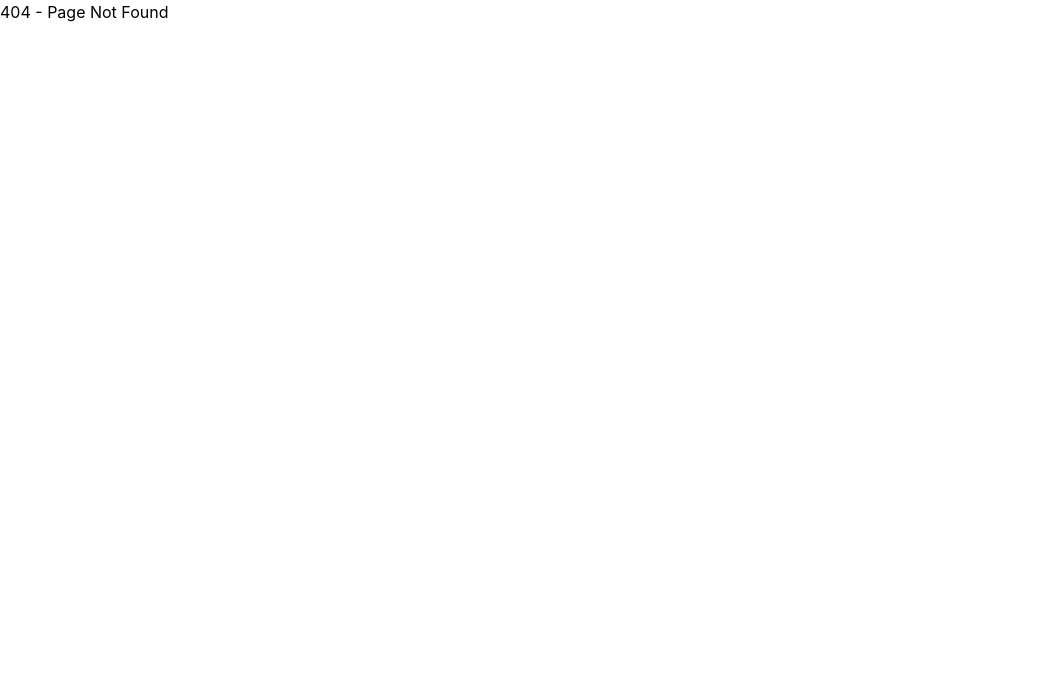
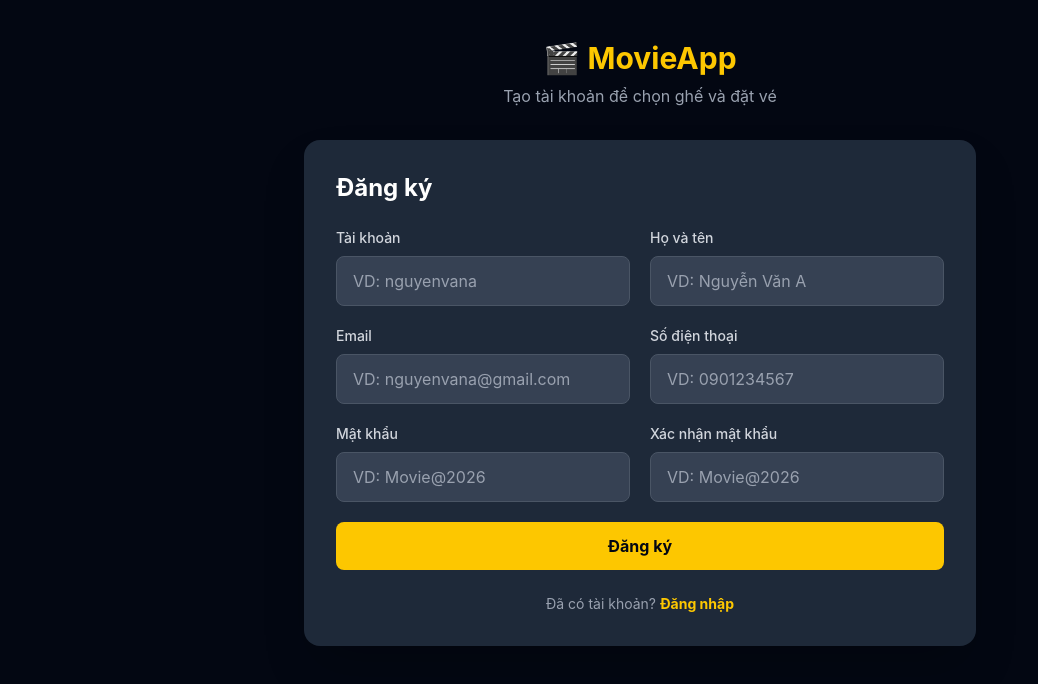
Before and after one commit to huynhgiahuy236/capstone_reactjs, a React (Vite) app: page /register in a window 1280 px wide. Before the commit this address had no page. Shown: the top 684 px of the page, without its empty margins (0-1038 px from the left). Built offline with nearby package versions, Linux system fonts and the light colour scheme.

Commit message:
feat: add registration functionality with validation and create RegisterPage component

```diff
--- a/src/App.jsx
+++ b/src/App.jsx
@@ -1,5 +1,6 @@
 import { BrowserRouter, Route, Routes } from "react-router-dom"
 import LoginPage from "./pages/LoginPage"
+import RegisterPage from "./pages/RegisterPage"
 import HomeLayout from "./Layout/HomeLayout"
 import MovieListPage from "./pages/MovieListPage"
 import MovieDetailPage from "./pages/MovieDetailPage"
@@ -42,6 +43,7 @@ function App() {
           <ScrollToTop />
           <Routes>
             <Route path="/login" element={<LoginPage />} />
+            <Route path="/register" element={<RegisterPage />} />
             <Route path="/" element={<HomeLayout />}>
               <Route index element={<MovieListPage />} />
               <Route path="movie" element={<MovieListPage />} />
--- a/src/api/authApi.js
+++ b/src/api/authApi.js
@@ -8,5 +8,12 @@ export const authApi = {
                 "Content-Type": "application/json-patch+json"
             }
         })
+    },
+    register: (data) => {
+        return axiosInstance.post("/QuanLyNguoiDung/DangKy", data, {
+            headers: {
+                "Content-Type": "application/json-patch+json"
+            }
+        })
     }
 }
--- a/src/pages/LoginPage.jsx
+++ b/src/pages/LoginPage.jsx
@@ -1,6 +1,6 @@
 import { useFormik } from 'formik'
 import React, { useState } from 'react'
-import { useNavigate } from 'react-router-dom'
+import { Link, useLocation, useNavigate } from 'react-router-dom'
 import * as Yup from 'yup'
 import { authApi } from '../api/authApi'
 import { useDispatch } from 'react-redux'
@@ -18,13 +18,15 @@ const LoginPage = () => {
     const dispatch = useDispatch()
 
     const navigate = useNavigate()
+    const location = useLocation()
+    const registeredAccount = location.state?.registeredAccount
 
     // hàm xử lý submit form
     const formik = useFormik({
         // giá trị ban đầu của form
         initialValues: {
-            taiKhoan: "adminGiang",
-            matKhau: "123456"
+            taiKhoan: registeredAccount || "adminGiang",
+            matKhau: registeredAccount ? "" : "123456"
         },
         // validation schema để validate form
         validationSchema: loginSchema,
@@ -59,6 +61,12 @@ const LoginPage = () => {
                         <h2 className="text-white text-2xl font-bold mb-6">Đăng nhập</h2>
                         <form onSubmit={formik.handleSubmit}>
 
+                            {location.state?.registerSuccess && (
+                                <div className="bg-green-500/15 border border-green-500/40 text-green-100 text-sm font-medium px-4 py-3 rounded mb-4">
+                                    {location.state.registerSuccess}
+                                </div>
+                            )}
+
                             {
                                 apiError && (
                                     <div className="bg-red-500 text-white text-sm font-medium px-4 py-3 rounded mb-4">
@@ -80,7 +88,7 @@ const LoginPage = () => {
                                 {/* <input class="w-full bg-gray-700 text-white placeholder-gray-400 border border-red-500 rounded-lg px-4 py-3 outline-none focus:ring-2 focus:ring-yellow-400" /> */}
                                 {/* Error message — hiện khi có lỗi */}
                                 {formik.touched.taiKhoan && formik.errors.taiKhoan && (
-                                    <p class="text-red-400 text-sm mt-1">{formik.errors.taiKhoan}</p>
+                                    <p className="text-red-400 text-sm mt-1">{formik.errors.taiKhoan}</p>
                                 )}
 
                             </div>
@@ -94,7 +102,7 @@ const LoginPage = () => {
                                     className="w-full bg-gray-700 text-white placeholder-gray-400 border border-gray-600 rounded-lg px-4 py-3 outline-none focus:ring-2 focus:ring-yellow-400 transition-all"
                                 />
                                 {formik.touched.matKhau && formik.errors.matKhau && (
-                                    <p class="text-red-400 text-sm mt-1">{formik.errors.matKhau}</p>
+                                    <p className="text-red-400 text-sm mt-1">{formik.errors.matKhau}</p>
                                 )}
 
                             </div>
@@ -111,8 +119,8 @@ const LoginPage = () => {
     */}
                         </form>
                         <p className="text-center text-gray-400 text-sm mt-6">
-                            Chưa có tài khoản?
-                            <a href="/" className="text-yellow-400 hover:underline">Khám phá phim ngay</a>
+                            Chưa có tài khoản?{' '}
+                            <Link to="/register" className="text-yellow-400 font-bold hover:underline">Đăng ký ngay</Link>
                         </p>
                     </div>
                 </div>
--- /dev/null
+++ b/src/pages/RegisterPage.jsx
@@ -0,0 +1,158 @@
+import { useFormik } from 'formik'
+import { useState } from 'react'
+import { Link, useNavigate } from 'react-router-dom'
+import * as Yup from 'yup'
+import { authApi } from '../api/authApi'
+
+const registerSchema = Yup.object().shape({
+  taiKhoan: Yup.string()
+    .trim()
+    .min(4, 'Tài khoản phải có 4-20 ký tự')
+    .max(20, 'Tài khoản phải có 4-20 ký tự')
+    .matches(/^[A-Za-z0-9_]+$/, 'Chỉ dùng chữ không dấu, số và dấu gạch dưới')
+    .required('Tài khoản không được để trống'),
+  matKhau: Yup.string()
+    .min(8, 'Mật khẩu phải có ít nhất 8 ký tự')
+    .max(64, 'Mật khẩu không được quá 64 ký tự')
+    .matches(/[a-z]/, 'Mật khẩu cần ít nhất 1 chữ thường')
+    .matches(/[A-Z]/, 'Mật khẩu cần ít nhất 1 chữ hoa')
+    .matches(/[0-9]/, 'Mật khẩu cần ít nhất 1 chữ số')
+    .matches(/[^A-Za-z0-9]/, 'Mật khẩu cần ít nhất 1 ký tự đặc biệt')
+    .matches(/^\S+$/, 'Mật khẩu không được chứa khoảng trắng')
+    .required('Mật khẩu không được để trống'),
+  xacNhanMatKhau: Yup.string()
+    .max(64, 'Mật khẩu xác nhận không hợp lệ')
+    .oneOf([Yup.ref('matKhau')], 'Mật khẩu xác nhận không khớp')
+    .required('Vui lòng xác nhận mật khẩu'),
+  hoTen: Yup.string()
+    .trim()
+    .min(2, 'Họ tên phải có ít nhất 2 ký tự')
+    .max(50, 'Họ tên không được quá 50 ký tự')
+    .matches(/^[\p{L}\p{M}]+(?:[ '\-][\p{L}\p{M}]+)*$/u, 'Họ tên chỉ được chứa chữ cái')
+    .required('Họ tên không được để trống'),
+  email: Yup.string()
+    .trim()
+    .max(254, 'Email không được quá 254 ký tự')
+    .email('Email không hợp lệ')
+    .required('Email không được để trống'),
+  soDt: Yup.string()
+    .transform((value) => value?.replace(/[\s.-]/g, ''))
+    .matches(/^(?:\+84|0)[35789][0-9]{8}$/, 'Số điện thoại Việt Nam không hợp lệ')
+    .required('Số điện thoại không được để trống'),
+})
+
+const fields = [
+  { name: 'taiKhoan', label: 'Tài khoản', autoComplete: 'new-username', maxLength: 20, placeholder: 'VD: nguyenvana' },
+  { name: 'hoTen', label: 'Họ và tên', autoComplete: 'name', maxLength: 50, placeholder: 'VD: Nguyễn Văn A' },
+  { name: 'email', label: 'Email', type: 'email', autoComplete: 'off', maxLength: 254, placeholder: 'VD: nguyenvana@gmail.com' },
+  { name: 'soDt', label: 'Số điện thoại', type: 'tel', autoComplete: 'tel', maxLength: 15, inputMode: 'tel', placeholder: 'VD: 0901234567' },
+  { name: 'matKhau', label: 'Mật khẩu', type: 'password', autoComplete: 'new-password', maxLength: 64, placeholder: 'VD: Movie@2026' },
+  { name: 'xacNhanMatKhau', label: 'Xác nhận mật khẩu', type: 'password', autoComplete: 'new-password', maxLength: 64, placeholder: 'VD: Movie@2026' },
+]
+
+const RegisterPage = () => {
+  const navigate = useNavigate()
+  const [apiError, setApiError] = useState('')
+
+  const formik = useFormik({
+    initialValues: {
+      taiKhoan: '',
+      matKhau: '',
+      xacNhanMatKhau: '',
+      hoTen: '',
+      email: '',
+      soDt: '',
+    },
+    validationSchema: registerSchema,
+    onSubmit: async (values) => {
+      setApiError('')
+
+      try {
+        await authApi.register({
+          taiKhoan: values.taiKhoan.trim(),
+          matKhau: values.matKhau,
+          email: values.email.trim().toLowerCase(),
+          soDt: values.soDt.replace(/[\s.-]/g, ''),
+          maNhom: 'GP01',
+          hoTen: values.hoTen.trim(),
+        })
+
+        navigate('/login', {
+          replace: true,
+          state: {
+            registeredAccount: values.taiKhoan.trim(),
+            registerSuccess: `Tạo tài khoản ${values.taiKhoan} thành công. Bạn có thể đăng nhập.`,
+          },
+        })
+      } catch (error) {
+        setApiError(error.response?.data?.content || 'Đăng ký thất bại. Vui lòng thử lại.')
+      }
+    },
+  })
+
+  return (
+    <div className="min-h-screen bg-gray-950 px-4 py-10 text-white">
+      <div className="mx-auto w-full max-w-2xl">
+        <div className="mb-8 text-center">
+          <Link to="/" className="text-3xl font-bold text-yellow-400">🎬 MovieApp</Link>
+          <p className="mt-2 text-gray-400">Tạo tài khoản để chọn ghế và đặt vé</p>
+        </div>
+
+        <div className="rounded-2xl bg-gray-800 p-6 shadow-2xl sm:p-8">
+          <h1 className="mb-6 text-2xl font-bold">Đăng ký</h1>
+
+          {apiError && (
+            <div className="mb-5 rounded-lg bg-red-500 px-4 py-3 text-sm font-medium text-white">
+              {apiError}
+            </div>
+          )}
+
+          <form autoComplete="off" onSubmit={formik.handleSubmit} className="grid grid-cols-1 gap-5 sm:grid-cols-2">
+            {fields.map((field) => {
+              const hasError = formik.touched[field.name] && formik.errors[field.name]
+
+              return (
+                <div key={field.name}>
+                  <label htmlFor={field.name} className="mb-2 block text-sm font-medium text-gray-300">
+                    {field.label}
+                  </label>
+                  <input
+                    id={field.name}
+                    name={field.name}
+                    type={field.type || 'text'}
+                    autoComplete={field.autoComplete}
+                    maxLength={field.maxLength}
+                    inputMode={field.inputMode}
+                    placeholder={field.placeholder}
+                    value={formik.values[field.name]}
+                    onChange={formik.handleChange}
+                    onBlur={formik.handleBlur}
+                    className={`w-full rounded-lg border bg-gray-700 px-4 py-3 text-white outline-none transition-all placeholder:text-gray-400 focus:ring-2 focus:ring-yellow-400 ${hasError ? 'border-red-500' : 'border-gray-600'}`}
+                  />
+                  {hasError && <p className="mt-1 text-sm text-red-400">{formik.errors[field.name]}</p>}
+                </div>
+              )
+            })}
+
+            <div className="sm:col-span-2">
+              <button
+                type="submit"
+                disabled={formik.isSubmitting}
+                className="w-full cursor-pointer rounded-lg bg-yellow-400 py-3 font-bold text-gray-950 transition-colors hover:bg-yellow-500 disabled:cursor-not-allowed disabled:bg-yellow-700"
+              >
+                {formik.isSubmitting ? 'Đang tạo tài khoản...' : 'Đăng ký'}
+              </button>
+            </div>
+          </form>
+
+          <p className="mt-6 text-center text-sm text-gray-400">
+            Đã có tài khoản?{' '}
+            <Link to="/login" className="font-bold text-yellow-400 hover:underline">Đăng nhập</Link>
+          </p>
+        </div>
+      </div>
+    </div>
+  )
+}
+
+export default RegisterPage
```
